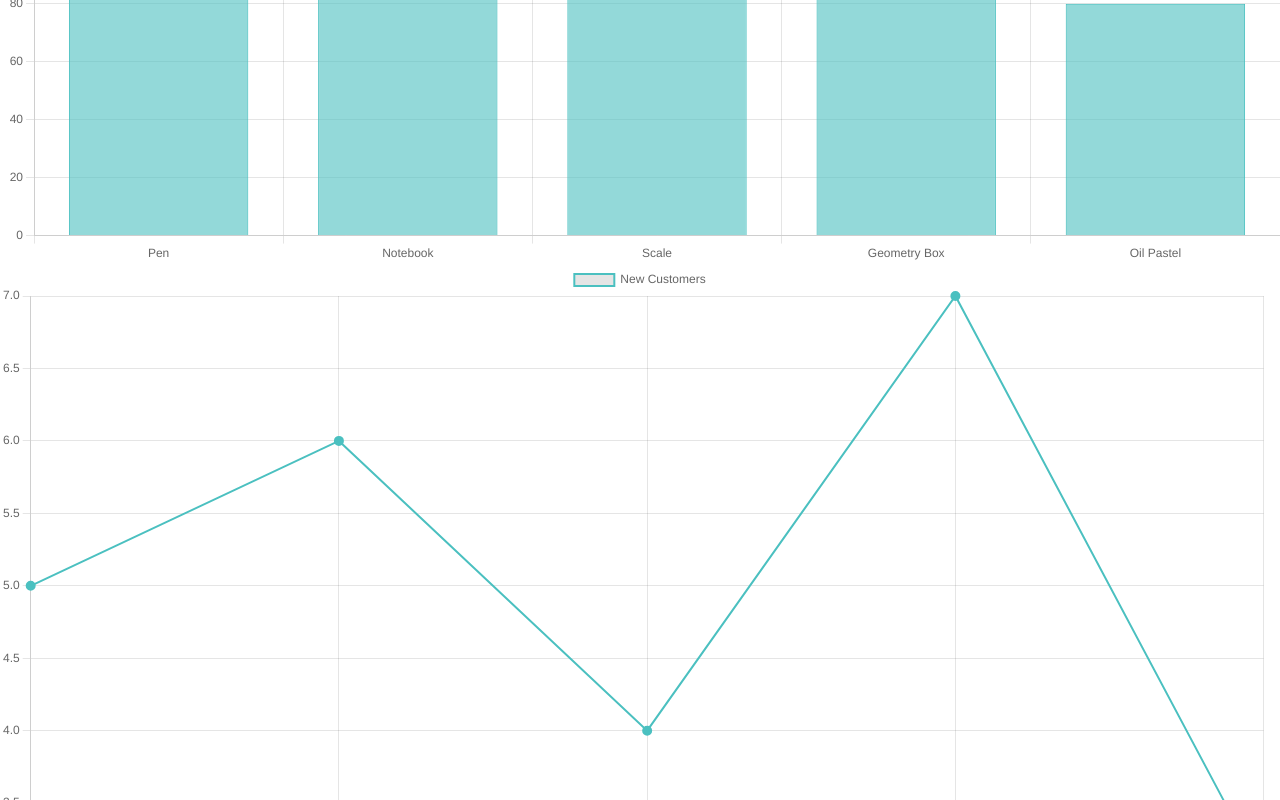
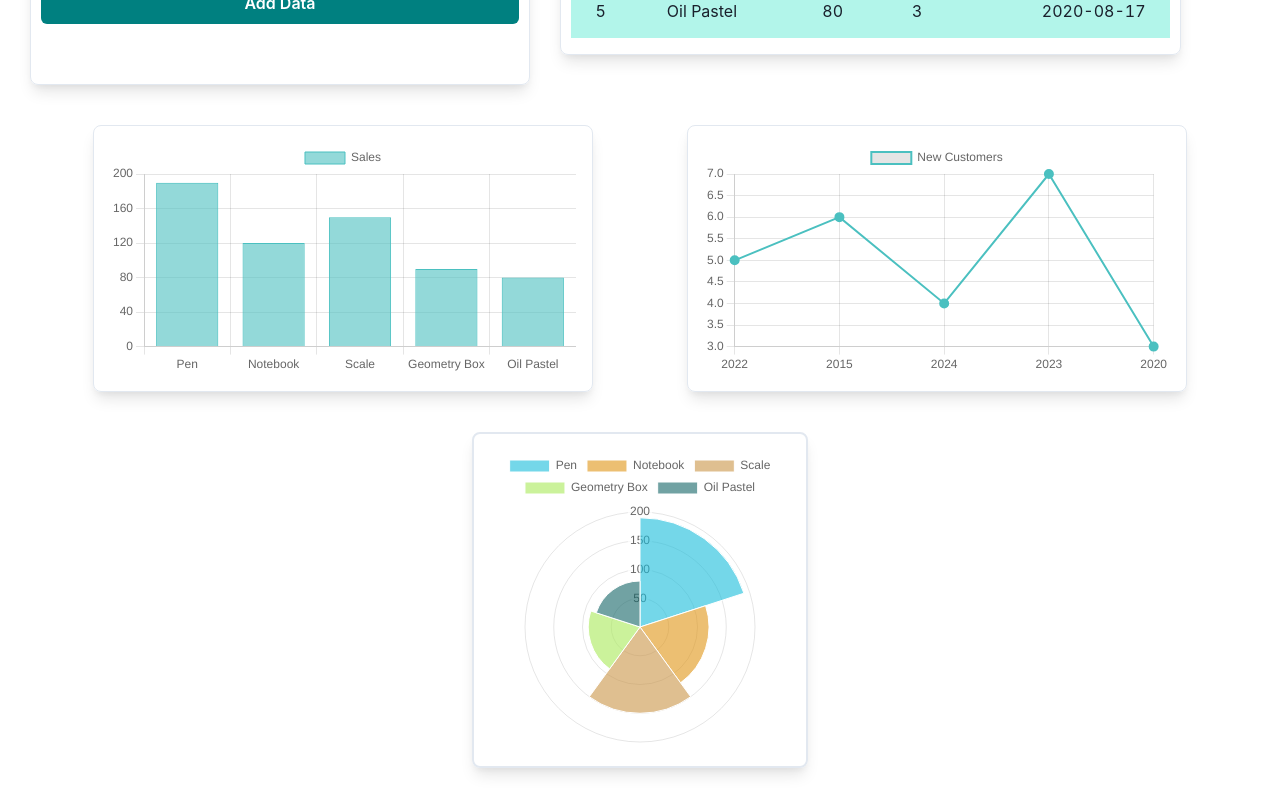
Before and after one commit to shreyaspathak11/dashboard-Assignment, a React (Create React App) app: page / in a window 1280 px wide. Shown: the part 720-1520 px from the top of the page. Built offline with nearby package versions, Linux system fonts and the light colour scheme.

Commit message:
Add Chakra UI styling to charts

```diff
--- a/src/components/Charts/BarChart.jsx
+++ b/src/components/Charts/BarChart.jsx
@@ -1,6 +1,7 @@
 import React from 'react';
 import {} from 'chart.js/auto';
 import { Bar } from 'react-chartjs-2';
+import { Box } from '@chakra-ui/react';
 
 const BarChart = ({ data }) => {
   // Extracting product names and sales from the data
@@ -34,7 +35,11 @@ const BarChart = ({ data }) => {
     },
   };
 
-  return <Bar data={chartData} options={chartOptions} />;
+  return (
+  <Box w="500px" p={4} boxShadow="lg" border="1px solid"  borderColor="gray.200" borderRadius="lg" transition="box-shadow 0.3s ease" _hover={{ boxShadow: "lg" }}>
+    <Bar data={chartData} options={chartOptions} />
+  </Box>
+  );
 };
 
 export default BarChart;
--- a/src/components/Charts/LineChart.jsx
+++ b/src/components/Charts/LineChart.jsx
@@ -1,6 +1,7 @@
 import React from 'react';
 import {} from 'chart.js/auto';
 import { Line } from 'react-chartjs-2';
+import { Box } from '@chakra-ui/react';
 
 const LineChart = ({ data }) => {
   // Extracting years and new customers from the data
@@ -36,7 +37,11 @@ const LineChart = ({ data }) => {
     },
   };
 
-  return <Line data={chartData} options={chartOptions} />;
+  return (
+  <Box w="500px" p={4} boxShadow="lg" border="1px solid"  borderColor="gray.200" borderRadius="lg" transition="box-shadow 0.3s ease" _hover={{ boxShadow: "lg" }}>
+    <Line data={chartData} options={chartOptions} />
+  </Box>
+    );
 };
 
 export default LineChart;
--- a/src/components/Charts/PolarChart.jsx
+++ b/src/components/Charts/PolarChart.jsx
@@ -1,6 +1,7 @@
 import React from 'react';
 import {} from 'chart.js/auto';
 import { PolarArea } from 'react-chartjs-2';
+import { Box } from '@chakra-ui/react';
 
 const PolarChart = ({ data }) => {
   // Extracting product names and sales from the data
@@ -23,7 +24,11 @@ const PolarChart = ({ data }) => {
     ],
   };
 
-  return <PolarArea data={chartData} />;
+  return (
+  <Box p={4} boxShadow="lg" border="2px solid"  borderColor="gray.200" borderRadius="lg" transition="box-shadow 0.3s ease" _hover={{ boxShadow: "lg" }}>
+  <PolarArea data={chartData} />
+  </Box>
+  );
 };
 
 export default PolarChart;
--- a/src/pages/Dashboard.jsx
+++ b/src/pages/Dashboard.jsx
@@ -1,4 +1,3 @@
-// Dashboard.js
 import React, { useState } from 'react';
 import { Box, Grid, useColorModeValue, Flex } from '@chakra-ui/react';
 import Form from '../components/Forms & Tables/Form';
@@ -26,31 +25,29 @@ const Dashboard = () => {
 
   return (
     <>
-    <Flex  alignItems="center" justifyContent={"space-evenly"} direction={"row"} mb={"10"}>
+      <Flex alignItems="center" justifyContent="space-evenly" direction="row" mb="10">
         <StatBox data={tableData} />
         <NewCustomersStatBox data={tableData} />
         <MostSoldStatBox data={tableData} />
       </Flex>
 
-      <Flex direction="column" alignItems="center">
-        <BarChart data={tableData} />
-        <LineChart data={tableData} />
-        <PolarChart data={tableData} />
-      </Flex>
-
-      <Box mt={10} p={4} boxShadow="md" borderRadius="md" transition="box-shadow 0.3s ease" _hover={{ boxShadow: "lg" }}>
-        <Grid templateColumns="1fr" gap={6} justifyItems="center" alignItems="" mt={10}>
+      <Flex alignItems="center" justifyContent="space-evenly" mb="10">
           <Box display="flex" justifyContent="center" >
             <Form onSubmit={handleFormSubmit} />
           </Box>
           <Box>
             <TableComponent data={tableData} />
           </Box>
-        </Grid>
-      </Box>
+          </Flex>
 
 
-
+      <Flex alignItems="center" justifyContent="space-evenly" mb="10">
+        <BarChart data={tableData} />
+        <LineChart data={tableData} />
+      </Flex>
+      <Box display="flex" justifyContent="center" mb="10">
+        <PolarChart data={tableData} />
+      </Box>
 
       <Footer />
     </>
```
Also changed, not shown: src/components/Forms & Tables/Feedback.jsx (added).
